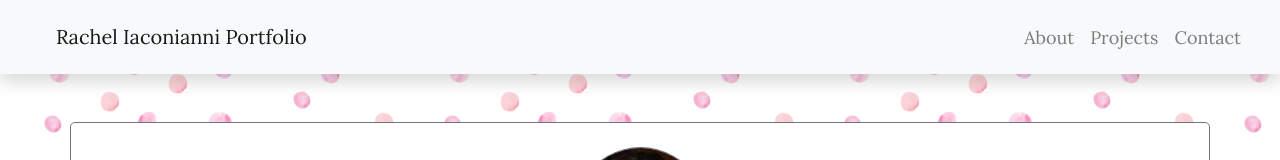
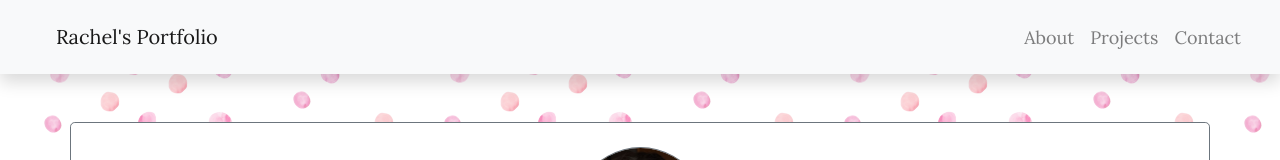
Before and after one commit to Riaconianni/React-Portfolio, a React (Create React App) app: page / in a window 1280 px wide. Shown: the top 160 px of the page. Built offline with nearby package versions, Linux system fonts and the light colour scheme; the HTML template or start-up script is replaced by a standard one.

Commit message:
changed nav brand

```diff
--- a/src/components/Navbar.js
+++ b/src/components/Navbar.js
@@ -6,7 +6,7 @@
   return (
     <Navbar bg='light' variant='light' expand='lg' className="shadow">
       <Container fluid>
-        <Navbar.Brand as={Link} to='/'>Rachel Iaconianni Portfolio</Navbar.Brand>
+        <Navbar.Brand as={Link} to='/'>Rachel's Portfolio</Navbar.Brand>
         <Navbar.Toggle aria-controls='navbar' />
         <Navbar.Collapse id='navbar'>
           <Nav className='ml-auto'>
```
